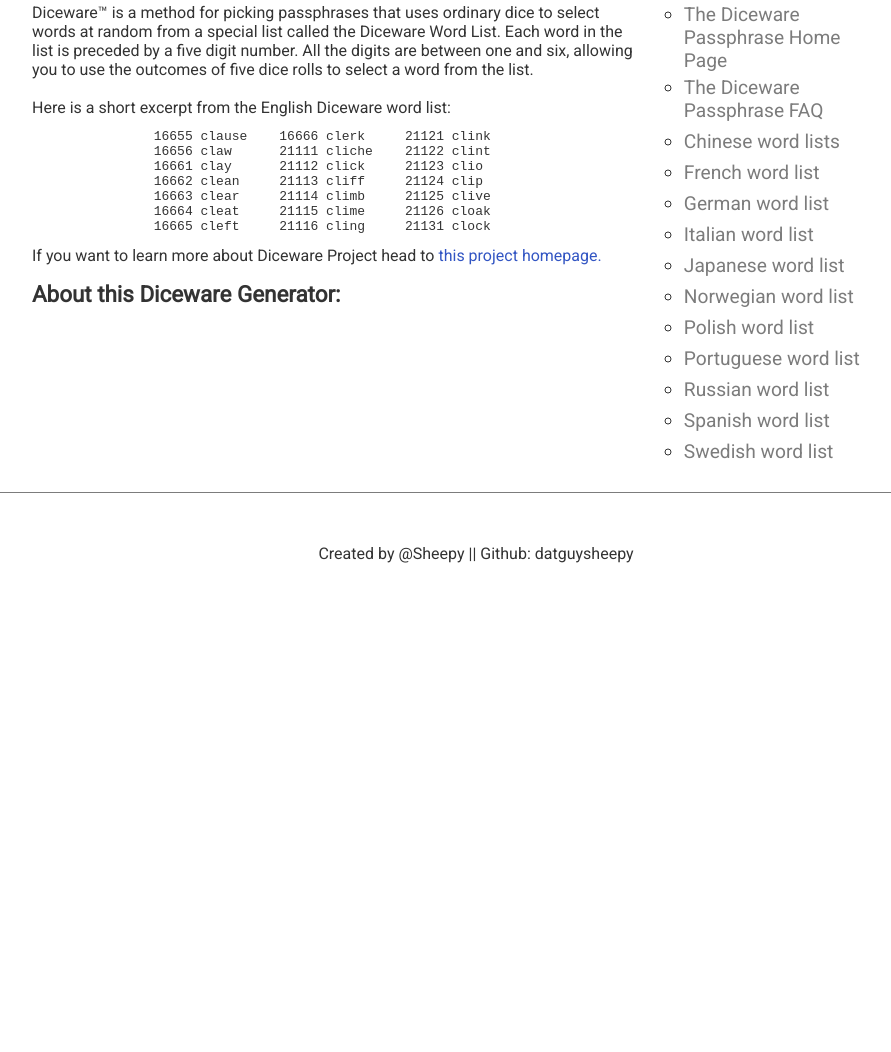
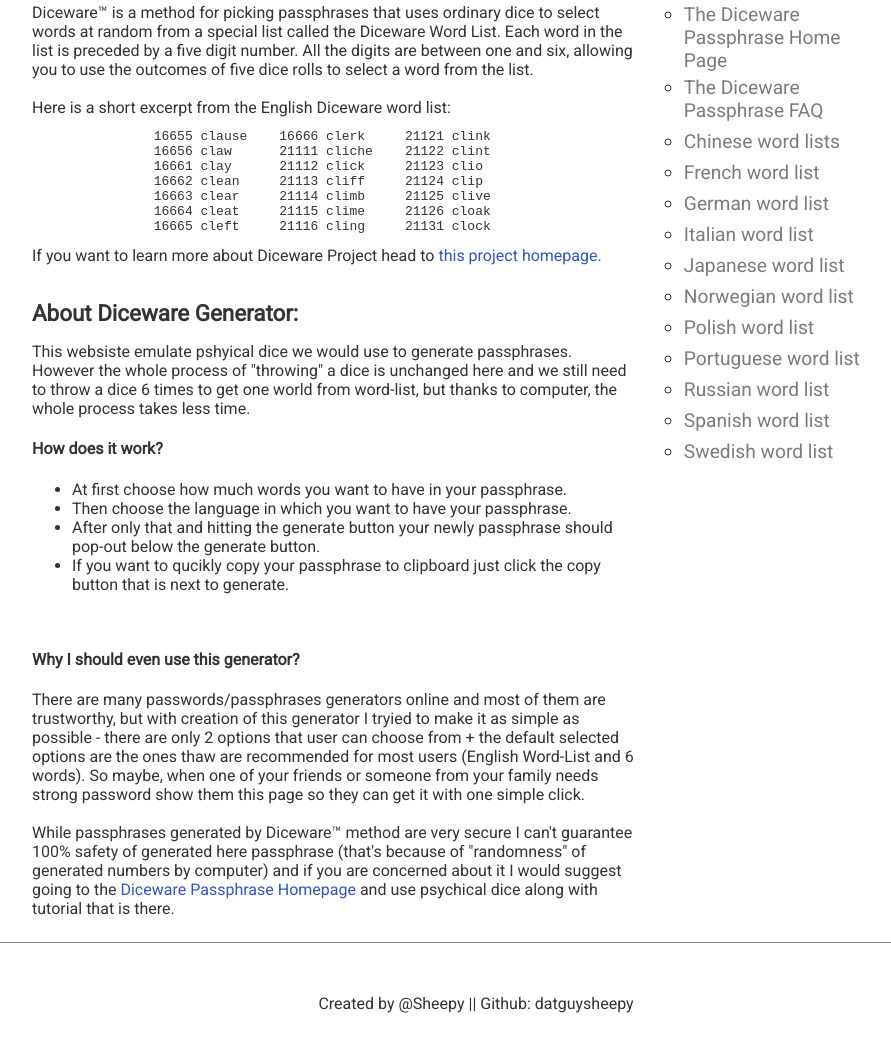
Before and after one commit to datguyducky/diceware-generator, a plain HTML site: page about.html in a window 1280 px wide. Shown: the part 308-1360 px from the top of the page, without its empty margins (164-1055 px from the left). Before the commit the page ends 921 px from the top, so only its background shows below. Drawn offline with Linux system fonts and the light colour scheme.

Commit message:
done with about page

```diff
--- a/about.html
+++ b/about.html
@@ -64,10 +64,31 @@
 21131 clock
 </pre>
                         </div>
-                        <p>If you want to learn more about Diceware Project head to <a href="http://world.std.com/~reinhold/diceware.html">this project homepage.</a></p>
+                        <p>If you want to learn more about Diceware Project head to <a href="http://world.std.com/~reinhold/diceware.html" title="The Diceware Passphrase Home Page" rel='external nofollow'>this project homepage.</a></p>
                     </p>
                     <div style="clear: both;"></div>
-                    <h3>About this Diceware Generator:</h3>
+                    <br>
+                    <h3>About Diceware Generator:</h3>
+                    <p>
+                        This websiste emulate pshyical dice we would use to generate passphrases. However the whole process of "throwing" a dice is unchanged here and we still need to throw a dice 6 times to get one world from word-list, but thanks to computer, the whole process takes less time.
+                        <h4>How does it work?</h4>
+                            <ul>
+                                <li>At first choose how much words you want to have in your passphrase.</li>
+                                <li>Then choose the language in which you want to have your passphrase.</li>
+                                <li>After only that and hitting the generate button your newly passphrase should pop-out below the generate button.</li>
+                                <li>If you want to qucikly copy your passphrase to clipboard just click the copy button that is next to generate.</li>
+                            </ul>
+                    </p>
+                    <br>
+                    <h4>Why I should even use this generator?</h4>
+                    <p>
+                        There are many passwords/passphrases generators online and most of them are trustworthy, but with creation of this generator I tryied to make it as simple as possible - there are only 2 options that user can choose from + the default selected options are the ones thaw are recommended for most users (English Word-List and 6 words).
+                        So maybe, when one of your friends or someone from your family needs strong password show them this page so they can get it with one simple click.
+
+                    </p>
+
+                    <br>
+                    <p>While passphrases generated by Diceware™ method are very secure I can't guarantee 100% safety of generated here passphrase (that's because of "randomness" of generated numbers by computer) and if you are concerned about it I would suggest going to the <a href="http://world.std.com/~reinhold/diceware.html" title="The Diceware Passphrase Home Page" rel='external nofollow'>Diceware Passphrase Homepage</a> and use psychical dice along with tutorial that is there.</p>
 
                 </div>
 
```
